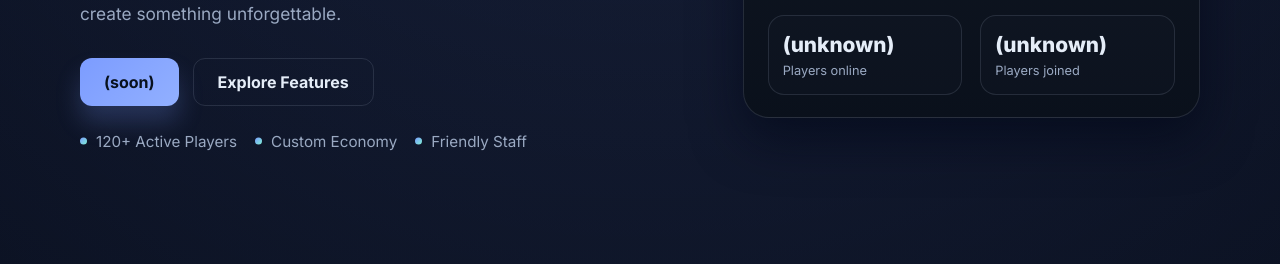
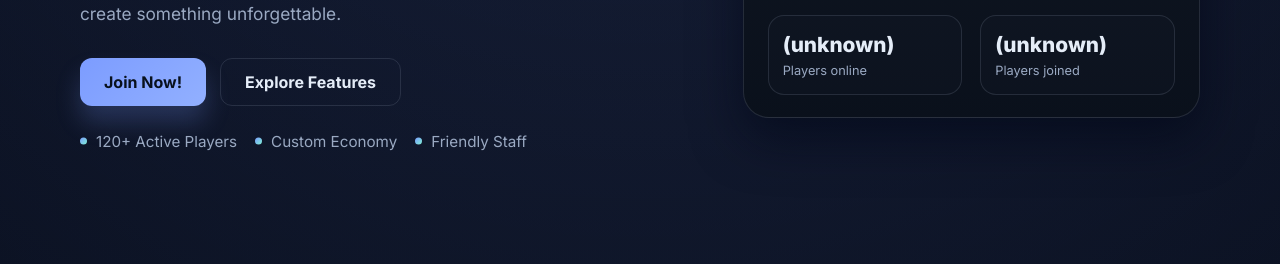
Before and after one commit to zayzayketze/feuwijksdfbkwbefcdiskfbk432terf, a plain HTML site: page index.html in a window 1280 px wide. Shown: the part 536-800 px from the top of the page. Drawn offline with Linux system fonts and the light colour scheme.

Commit message:
Update call-to-action button text to 'Join Now!'

```diff
--- a/index.html
+++ b/index.html
@@ -62,7 +62,7 @@
               unforgettable.
             </p>
             <div class="cta-row">
-              <a class="button button-primary" href="#join">(soon)</a>
+              <a class="button button-primary" href="#join">Join Now!</a>
               <a class="button button-secondary" href="#features">Explore Features</a>
             </div>
             <ul class="hero-meta">
```
